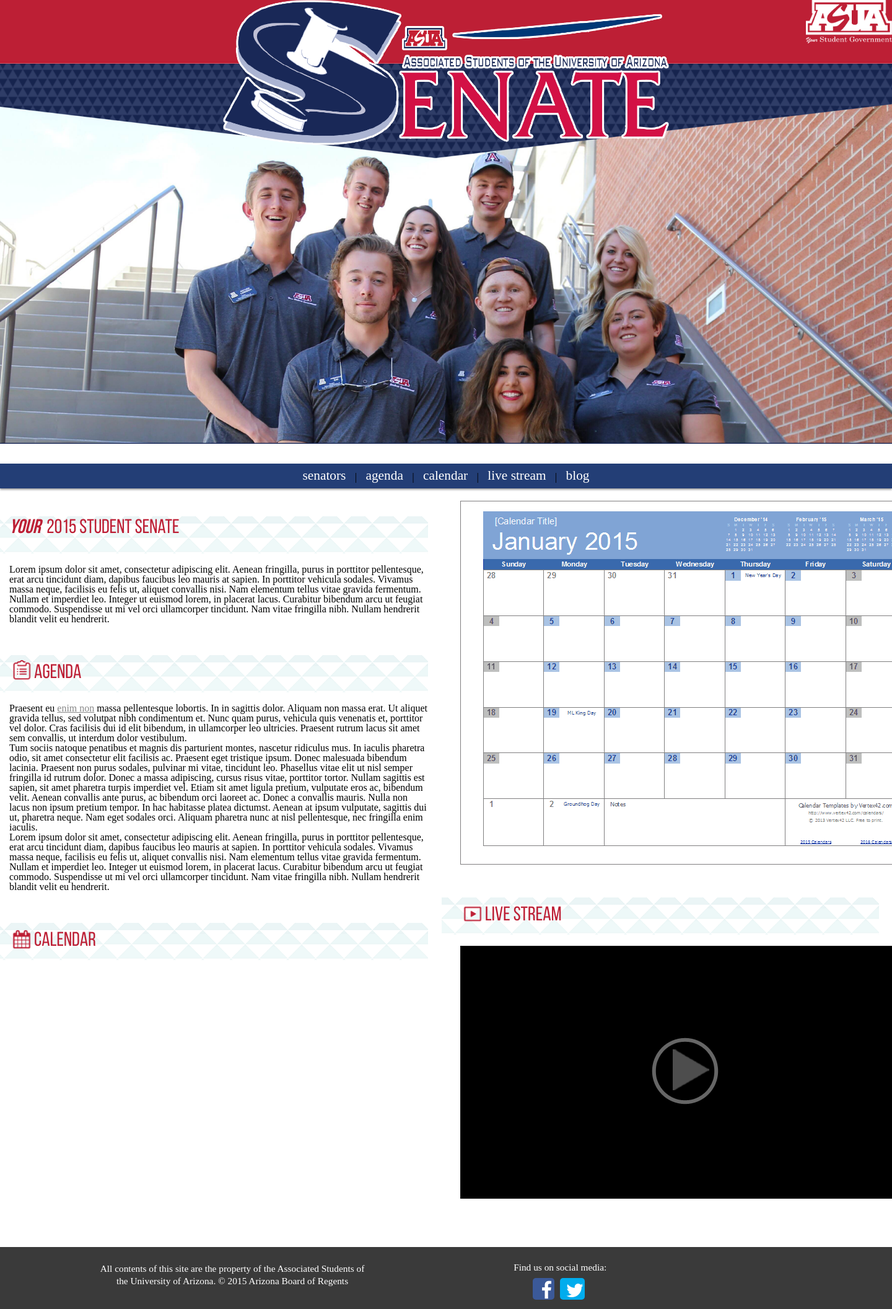
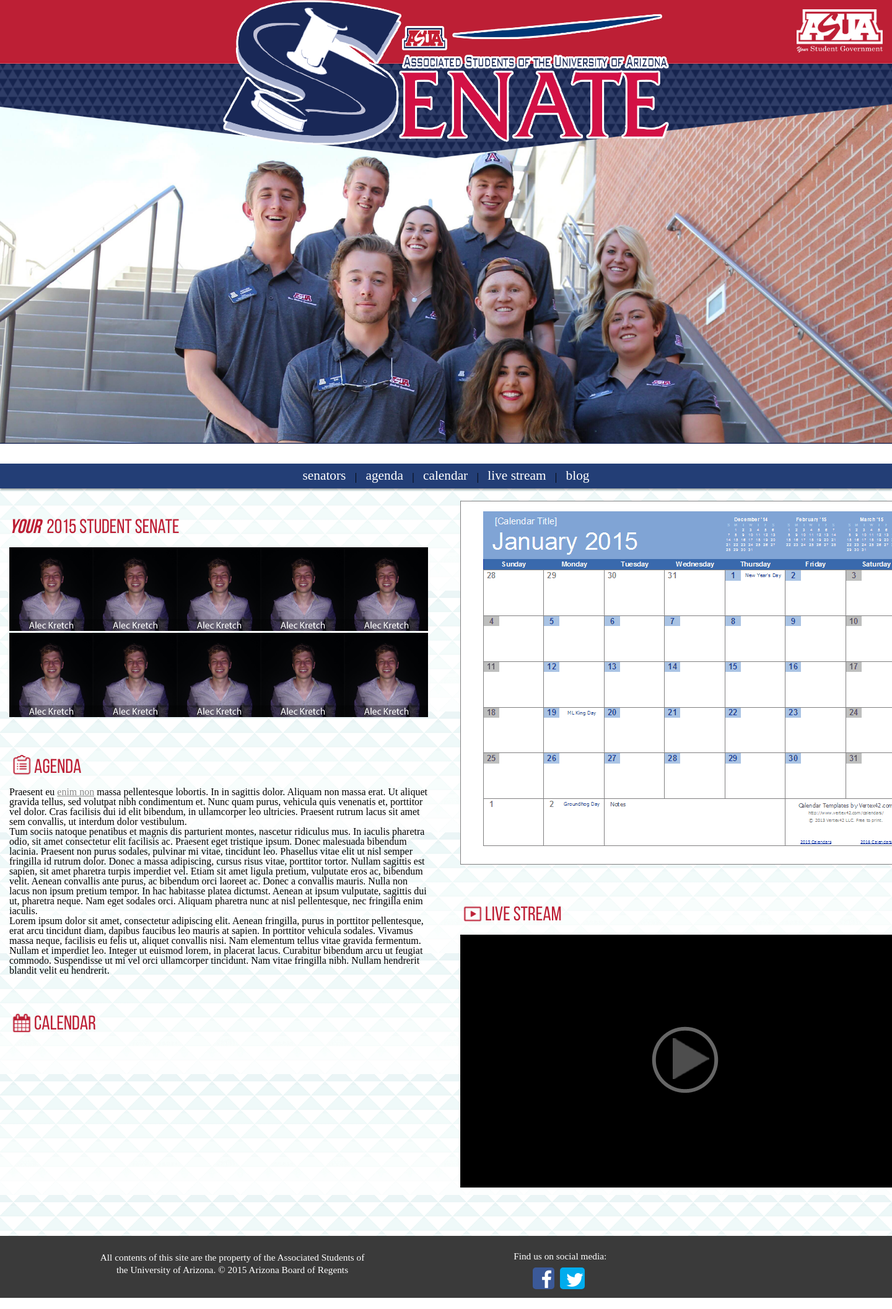
Before and after one commit to aleckretch/asua-senate-website, a PHP site: page / in a window 1440 px wide; the page is wider, and only the part inside the window is pictured. Shown: that part at 62% size. Run offline with PHP 8.4, Linux system fonts and the light colour scheme; some libraries are stand-ins or nearby versions.

Commit message:
added student senate section and basic popup, along with added padding to logos at the top of the page, also messed with the triangle background which needs to be fixed so it flows better (the actual image

```diff
--- a/css/main.css
+++ b/css/main.css
@@ -14,6 +14,7 @@
 	  color: #888;
 	  text-decoration: underline;
 	}
+	/*
 	h1 {
 		height: 60px;
 		width: 100%;
@@ -21,6 +22,7 @@
 		padding-left: 30px;
 		background-image: url("../images/our-impact-background.png");
 	}
+	*/
 	h1, h2, h3 {
 		color: #bd1f35;
 		font-family: 'bebas_neueregular';
@@ -31,6 +33,7 @@
 	  background: #bd1f35;
 	  width: 100%;
 	}
+
 	.main-nav,
 	.main {
 	  position: relative;
@@ -38,6 +41,7 @@
 	  color: black;
 	  background-color: white;
 	}
+
 	.main-nav {
 		position: relative;
 		top: -50px;
@@ -126,6 +130,7 @@
 		right: 0px;
 		top: 0px;
 		height: 70px;
+		margin: 15px 15px 0 0;
 	}
 	.slide-header {
 		overflow: hidden;
@@ -143,12 +148,14 @@
 		position: absolute;
 		left: 0;
 		height: 70px;
+		margin: 15px 0 0 15px;
 	}
 	.slideimg-asua{
 		position: absolute;
 		right: 0;
 		top: 0;
 		height: 70px;
+		margin: 15px 15px 0 0;
 	}
 	header,
 	.main-nav-scrolled {
@@ -159,11 +166,13 @@
 	.main {
 		position:relative;
 		z-index: 149;
-	  background: white;
+	  background: black;
 	  padding: 50px 0px 50px;
 	  column-count: 2;
 /* 	  column-gap: 40px; */
 	  font-family: Verdana;
+		background-image: url("../images/our-impact-background.png");
+		background-repeat: repeat;
 	}
 	.main-article {
 		width: 95%;
@@ -260,3 +269,23 @@
 		padding-left: 10px;
 
 	}
+
+	#mugshots{
+		width: 100%;
+	}
+	#mugshots tr td img{
+		width: 100%;
+	}
+
+	#popup{
+		background: white;
+		width: 50%;
+		height: 50%;
+		color: blue;
+		padding: 20px;
+	}
+
+	#popup img{
+		height: 150px;
+		width: 150px;
+	}
--- a/index.html
+++ b/index.html
@@ -9,7 +9,9 @@
 		<link rel="stylesheet" href="css/main.css">
 		<link rel="stylesheet" href="https://maxcdn.bootstrapcdn.com/font-awesome/4.4.0/css/font-awesome.min.css">
 		<script src="js/jquery-2.1.4.min.js"></script>
+		<script src="js/jquery.popupoverlay.js"></script>
 		<script src="js/navbar.js"></script>
+		<script src="js/popup-overlay.js"></script>
 
 	</head>
 
@@ -35,14 +37,52 @@
 					<li><a href="#agendaHead"> agenda</a></li> |
 					<li><a href="#calendarHead"> calendar</a></li> |
 					<li><a href="#livestreamHead"> live stream</a></li> |
-					<li><a id=blogLink href="#"> blog</a></li>
+					<li><a id="blogLink" href="#"> blog</a></li>
 				</ul>
 			</nav>
 		</div>
 		<div class="main">
 			<article id="senatorsHead" class="senate-profile-section main-article">
 			  <h1><i class="text-regular">YOUR&nbsp;</i> 2015 Student Senate</h1>
-			  <p>Lorem ipsum dolor sit amet, consectetur adipiscing elit. Aenean fringilla, purus in porttitor pellentesque, erat arcu tincidunt diam, dapibus faucibus leo mauris at sapien. In porttitor vehicula sodales. Vivamus massa neque, facilisis eu felis ut, aliquet convallis nisi. Nam elementum tellus vitae gravida fermentum. Nullam et imperdiet leo. Integer ut euismod lorem, in placerat lacus. Curabitur bibendum arcu ut feugiat commodo. Suspendisse ut mi vel orci ullamcorper tincidunt. Nam vitae fringilla nibh. Nullam hendrerit blandit velit eu hendrerit.</p>
+			  <p>
+				  <table id="mugshots">
+					<tr>
+						<td>
+							<img class="overlayIt" src="images/senate_img.png" alt="Senator Mugshot">
+						<td>
+						<td>
+							<img class="overlayIt" src="images/senate_img.png" alt="Senator Mugshot">
+						<td>
+						<td>
+							<img class="overlayIt" src="images/senate_img.png" alt="Senator Mugshot">
+						<td>
+						<td>
+							<img class="overlayIt" src="images/senate_img.png" alt="Senator Mugshot">
+						<td>
+						<td>
+							<img class="overlayIt" src="images/senate_img.png" alt="Senator Mugshot">
+						<td>
+					</tr>
+					<tr>
+						<td>
+							<img class="overlayIt" src="images/senate_img.png" alt="Senator Mugshot">
+						<td>
+						<td>
+							<img class="overlayIt" src="images/senate_img.png" alt="Senator Mugshot">
+						<td>
+						<td>
+							<img class="overlayIt" src="images/senate_img.png" alt="Senator Mugshot">
+						<td>
+						<td>
+							<img class="overlayIt" src="images/senate_img.png" alt="Senator Mugshot">
+						<td>
+						<td>
+							<img class="overlayIt" src="images/senate_img.png" alt="Senator Mugshot">
+						<td>
+					</tr>
+
+				  </table>
+			  </p>
 			</article>
 
 			<article id="agendaHead" class="agenda-section main-article">
@@ -81,5 +121,19 @@
 				</div>
 			</footer>
 	 </div>
+	 <div id="popup">
+		<img src="images/senate_img.png" alt="Mug Shot">
+		<span>
+		<h1>SENATOR ALEC KRETCH</h1>
+		<h6>FROM: CLEVELAND, OH<br>YEAR: JUNIOR<br>MAJOR: COMPUTER SCIENCE<h6></p>
+		</span>
+		<div>
+		<p>Dear student body,<br><br>Tum sociis natoque penatibus et magnis dis parturient montes, nascetur ridiculus mus. In iaculis pharetra odio, sit amet consectetur elit facilisis ac.
+		Praesent eget tristique ipsum.<br><br>Donec malesuada bibendum lacinia. Praesent non purus sodales, pulvinar mi vitae, tincidunt leo. Phasellus vitae elit ut nisl semper fringilla id rutrum dolor.
+		Donec a massa adipiscing, cursus risus vitae, porttitor tortor. Nullam sagittis est sapien, sit amet pharetra turpis imperdiet vel. Etiam sit amet ligula pretium, vulputate eros ac, bibendum velit.
+		Aenean convallis ante purus, ac bibendum orci laoreet ac. Donec a convallis mauris. Nulla non lacus non ipsum pretium tempor. In hac habitasse platea dictumst. Aenean at ipsum vulputate,
+		sagittis dui ut, pharetra neque. Nam eget sodales orci. Aliquam pharetra nunc at nisl pellentesque, nec fringilla enim iaculis.<br><br>Sincerely,<br>Alec Kretch</p>
+		</div>
+	 </div>
 	 </body>
 </html>
--- /dev/null
+++ b/js/popup-overlay.js
@@ -0,0 +1,16 @@
+
+$(document).ready(function() {
+	// Initialize the plugin
+	$('#popup').popup({
+		opacity: 0.5,
+		scrolllock: true
+	});
+});
+
+$(function() {
+	$('.overlayIt').on('click',function(e) {
+		e.preventDefault();
+		$('#popup').popup('show');
+		//openOverlay();
+	});
+});
```
Also changed, not shown: images/our-impact-background.png, images/senate_img.png (added), js/jquery.popupoverlay.js (added), 2 other files.
